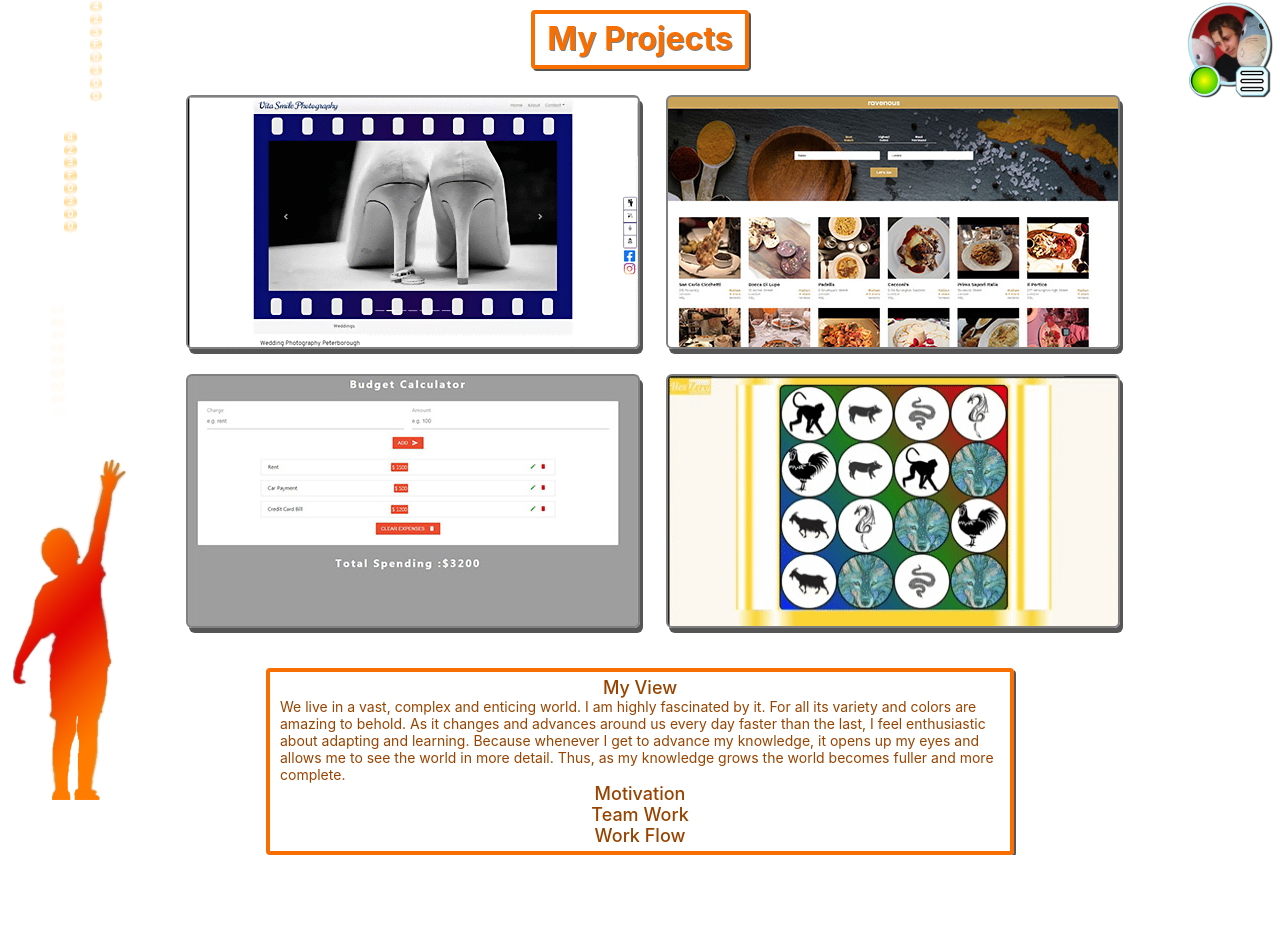
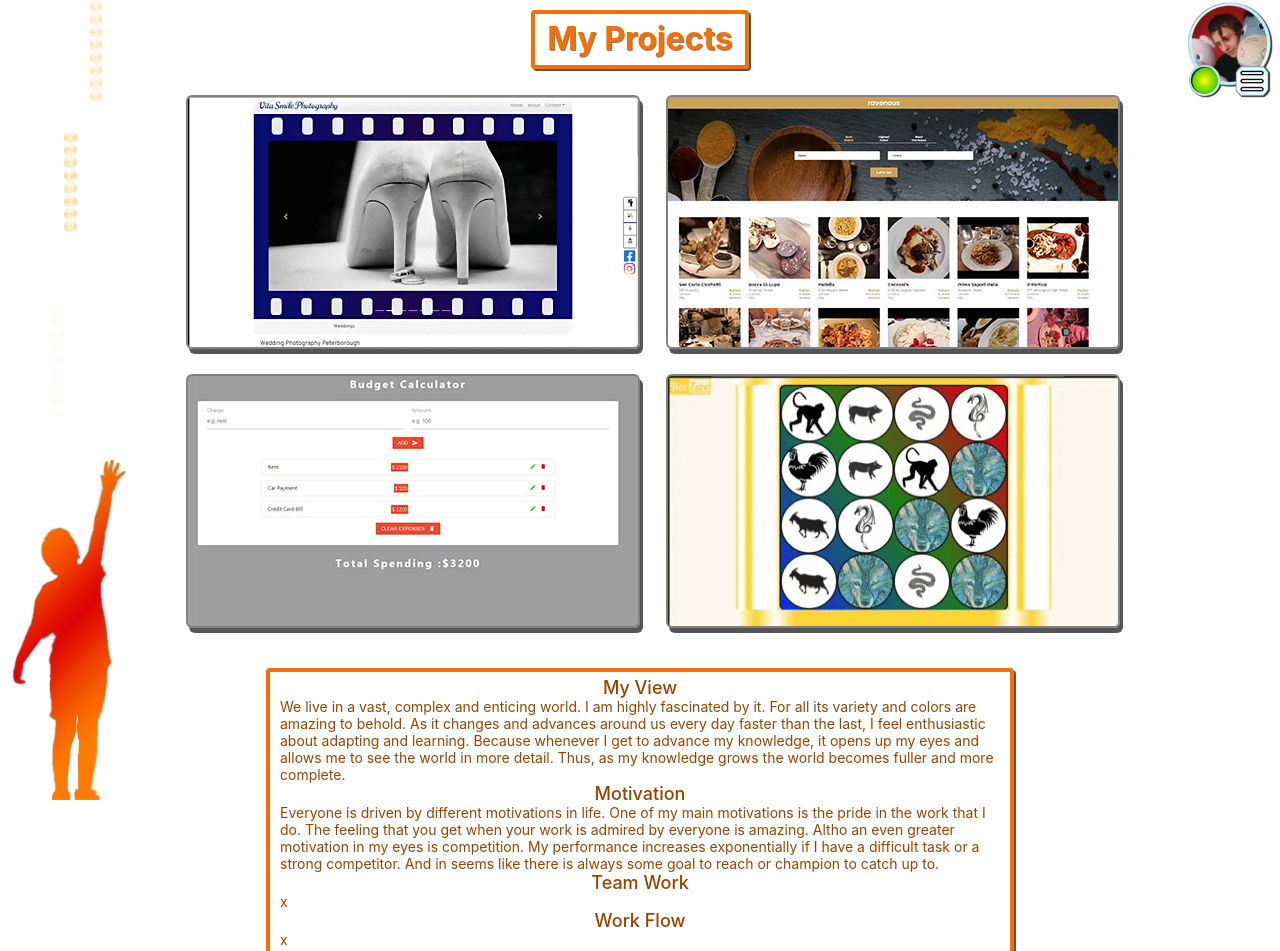
Before and after one commit to Hex-Zero/Mantas-Brasiunas-old, a React (Create React App) app: page / in a window 1280 px wide. Shown: the top 951 px of the page. Before the commit the page ends 855 px from the top, so only its background shows below. Built offline with nearby package versions, Linux system fonts and the light colour scheme.

Commit message:
Add motivation

```diff
--- a/src/assets/About.js
+++ b/src/assets/About.js
@@ -13,8 +13,18 @@ const About = () => {
 				and more complete.
 			</Content>
 			<Title>Motivation</Title>
+			<Content>
+				Everyone is driven by different motivations in life. One of my main motivations is
+				the pride in the work that I do. The feeling that you get when your work is admired
+				by everyone is amazing. Altho an even greater motivation in my eyes is competition.
+				My performance increases exponentially if I have a difficult task or a strong
+				competitor. And in seems like there is always some goal to reach or champion to
+				catch up to.
+			</Content>
 			<Title>Team Work</Title>
+			<Content>x</Content>
 			<Title>Work Flow</Title>
+			<Content>x</Content>
 		</div>
 	)
 }
```
